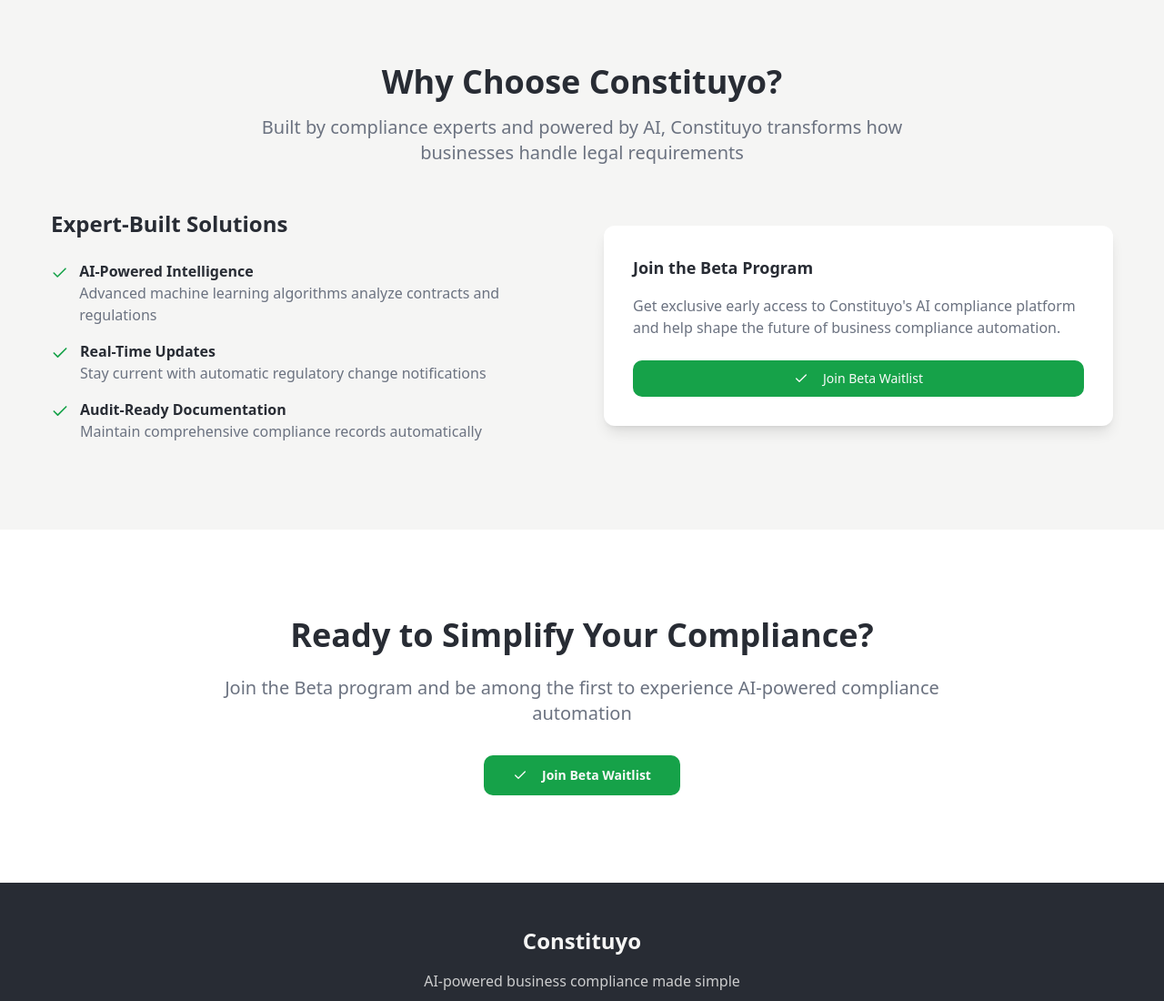
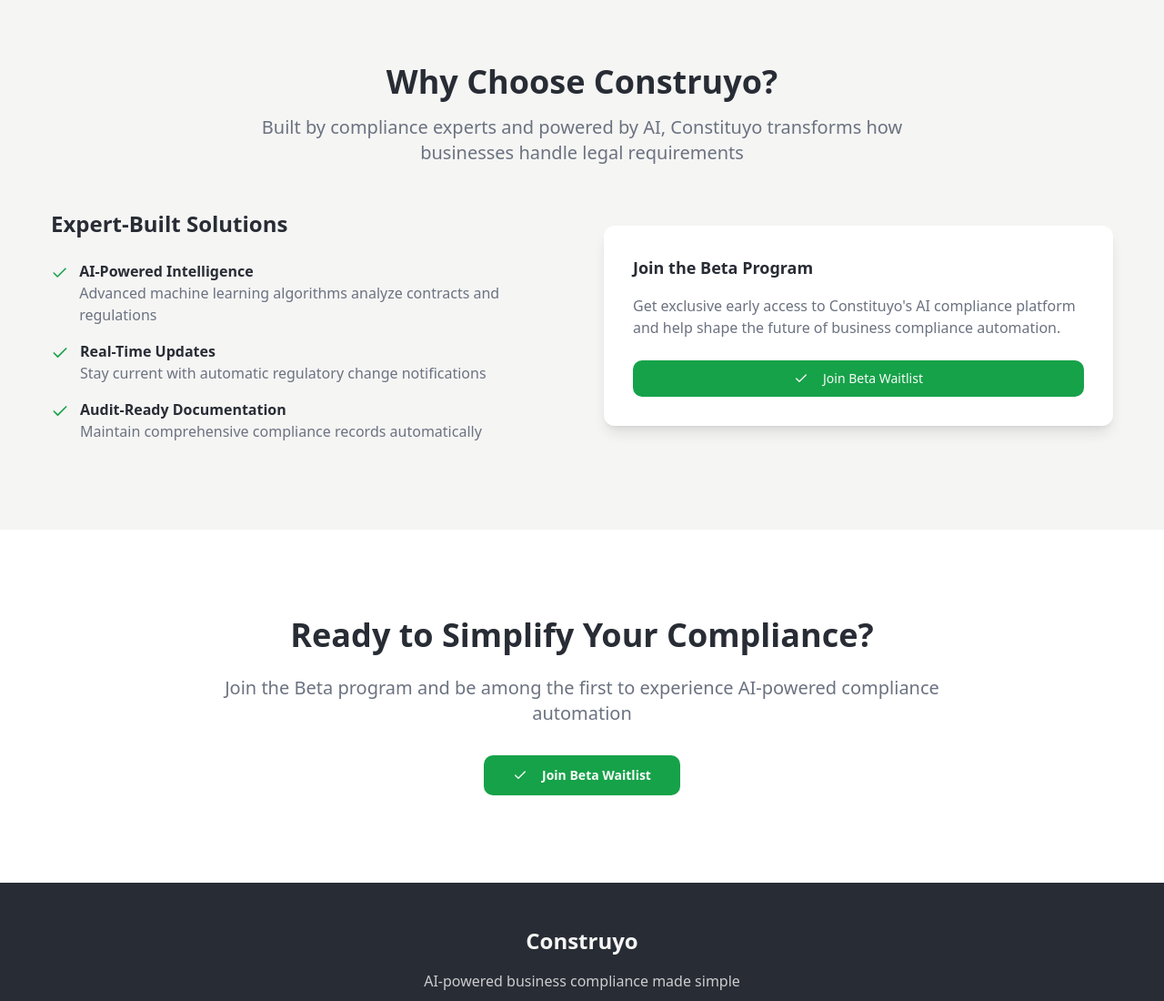
Before and after one commit to javisenosiain/construyo-comeback-kid, a React (Vite) app: page / in a window 1280 px wide. Shown: the part 1774-2874 px from the top of the page at 91% size. Built offline with nearby package versions, Linux system fonts and the light colour scheme.

Commit message:
Code edited in Lovable Code Editor

```diff
--- a/src/pages/Index.tsx
+++ b/src/pages/Index.tsx
@@ -149,7 +149,7 @@ const Index = () => {
         <div className="container mx-auto max-w-7xl">
           <div className="text-center mb-12">
             <h2 className="text-4xl font-bold mb-4">
-              Why Choose Constituyo?
+              Why Choose Construyo?
             </h2>
             <p className="text-xl text-muted-foreground max-w-3xl mx-auto">
               Built by compliance experts and powered by AI, Constituyo transforms how businesses handle legal requirements
@@ -225,7 +225,7 @@ const Index = () => {
         <div className="container mx-auto max-w-6xl">
           <div className="text-center">
             <h3 className="text-2xl font-bold text-sidebar-foreground mb-4">
-              Constituyo
+              Construyo
             </h3>
             <p className="text-sidebar-foreground/80">
               AI-powered business compliance made simple
```
